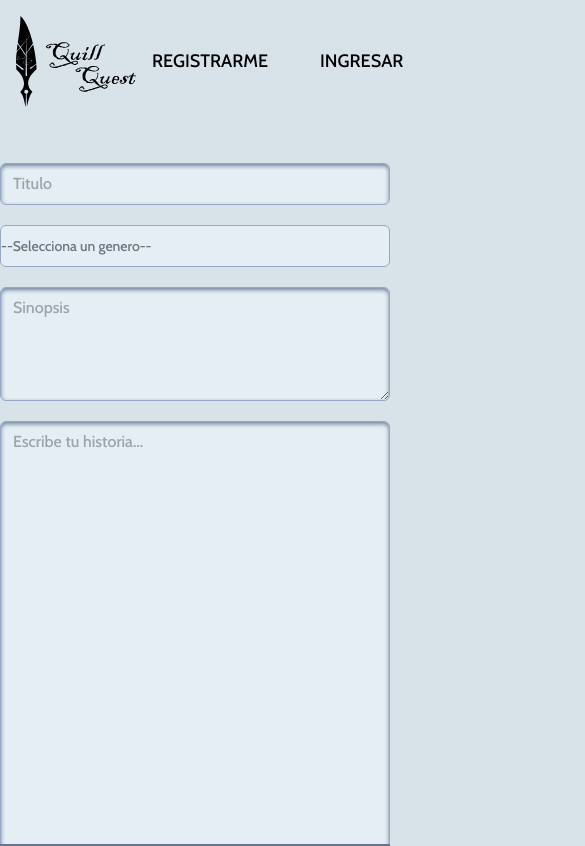
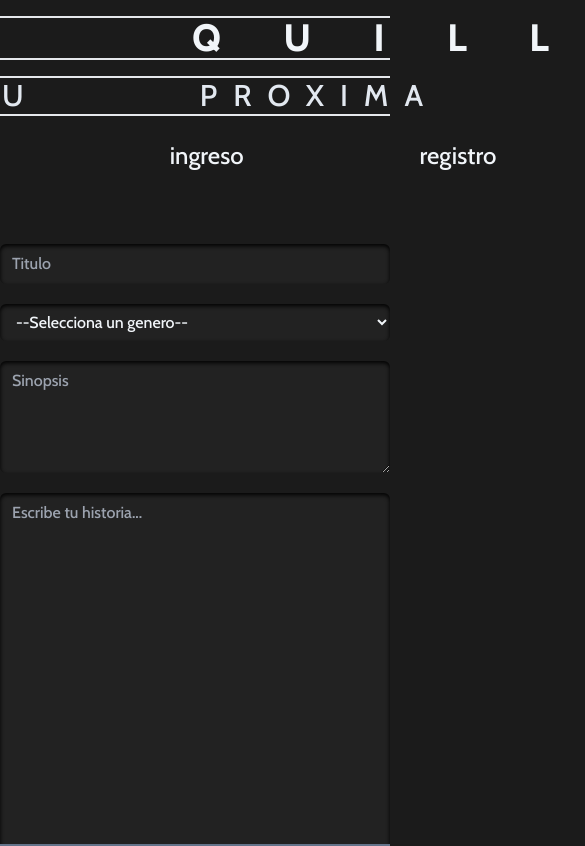
Before and after one commit to SebastianColmenares/quillquest, a Next.js app: page /nuevaEscritura in a window 390 px wide. Shown: the top 846 px of the page, 585 px wide, since content can reach past the window. Built offline with nearby package versions, Linux system fonts and the light colour scheme; no server answers; what tailwindcss-bg-patterns would draw is missing.

Commit message:
Nuevo Diseno

```diff
--- a/src/app/biblioteca/page.jsx
+++ b/src/app/biblioteca/page.jsx
@@ -20,7 +20,7 @@ export default async function bibliotecaPage() {
   const books = await getBooks();
 
   return (
-    <div className='container max-w-4xl mx-auto py-8 text-black'>
+    <div className='container max-w-4xl mx-auto py-8'>
         <div className='text-4xl'>
           <h1>Biblioteca</h1>
         </div>
--- a/src/app/client/page.jsx
+++ b/src/app/client/page.jsx
@@ -30,7 +30,7 @@ export default async function ClientPage()
    {
         return(
             <>
-                <div className='container max-w-4xl mx-auto py-8 text-black'>
+                <div className='container max-w-4xl mx-auto py-8'>
                     <div className={fugaz.className}>
                     <h1 className='text-4xl'>Mis Libros</h1>
                     </div>
--- a/src/app/globals.css
+++ b/src/app/globals.css
@@ -7,11 +7,12 @@ body
     /*@apply bg-gradient-to-r from-amber-600 from-10% via-amber-400 via-30% to-teal-400 to-90%;
     /* background: rgb(124,98,83);
     /* background: linear-gradient(90deg, rgba(124,98,83,1) 0%, rgba(218,180,141,1) 38%, rgba(108,118,110,1) 73%, rgba(60,80,81,1) 100%); */
-    background: #d7e2e9ff;
+    background: #1b1b1bff;
     padding: 0;
     margin: 0;
     width: 100%;
     height: 100%;
+    color: #f1f5f9;
 
 
     font-family: Cormorant;
--- a/src/app/nuevaEscritura/page.jsx
+++ b/src/app/nuevaEscritura/page.jsx
@@ -53,13 +53,13 @@ export default function NuevaEscritura()
   };
 
   return (
-    <form onSubmit={handleSubmit} className="max-w-2xl mx-auto my-10">
+    <form onSubmit={handleSubmit} className="max-w-3xl mx-auto my-16">
       <div className="mb-5">
         <input type="text" id="title" value={title} onChange={handleTitleChange}
-          className="mt-1 block w-full px-3 shadow-inner shadow-[#6d809aff] py-2 bg-[#e4eef4] border border-[#96a8c5ff] rounded-md focus:outline-none focus:ring-indigo-500 focus:border-indigo-500" placeholder='Titulo' />
+          className="mt-1 block w-full px-3 shadow-inner bg-[#222222] shadow-black py-2 rounded-md" placeholder='Titulo' />
       </div>
       <div className="mb-5">
-        <select className="block py-2.5 px-0 w-full text-sm text-gray-500 bg-[#e4eef4] border rounded-md border-[#96a8c5ff] appearance-none  focus:outline-none focus:ring-0 focus:border-indigo-500 peer" onChange={handleGenreChange}>
+        <select className="mt-1 block w-full px-3 shadow-inner bg-[#222222] shadow-black py-2 rounded-md peer" onChange={handleGenreChange}>
           <option selected>--Selecciona un genero--</option>
           <option value="Ficcion">Ficcion</option>
           <option value="No-Ficticia">No-Ficticia</option>
@@ -72,11 +72,11 @@ export default function NuevaEscritura()
       </div>
       <div className="mb-5">
         <textarea value={description} onChange={handleDescriptionChange} rows="4"
-          className="mt-1 block w-full px-3 py-2 bg-[#e4eef4] border border-[#96a8c5ff] rounded-md shadow-inner shadow-[#6d809aff] focus:outline-none focus:ring-indigo-500 focus:border-indigo-500" resize='none' placeholder='Sinopsis'></textarea>
+          className="mt-1 block w-full px-3 shadow-inner bg-[#222222] shadow-black py-2 rounded-md" resize='none' placeholder='Sinopsis'></textarea>
       </div>
       <div className="mb-5">
         <textarea value={content} onChange={handleContentChange} rows="20"
-          className="mt-1 block w-full px-3 py-2 bg-[#e4eef4] border border-[#96a8c5ff] rounded-md shadow-inner shadow-[#6d809aff] focus:outline-none focus:ring-indigo-500 focus:border-indigo-500" placeholder='Escribe tu historia...'>  </textarea>
+          className="mt-1 block w-full px-3 shadow-inner bg-[#222222] shadow-black py-2 rounded-md" placeholder='Escribe tu historia...'>  </textarea>
       </div>
 
       <button type="submit" className="w-full px-4 py-2 bg-indigo-600 text-white rounded-md hover:bg-indigo-700 focus:outline-none focus:bg-indigo-700">
--- a/src/components/Books.jsx
+++ b/src/components/Books.jsx
@@ -10,7 +10,7 @@ export default function Books({id, title, description, authorName, dateCreated,
         return(
         <div>
                 <div className='flex items-center justify-center m-4 '>
-                    <div className="container p-10 mx-auto bg-[#c4dbff] hover:bg-[#e3eeff] shadow-lg shadow-[#677fa4] rounded-2xl hover:scale-125 transition duration-300">
+                    <div className="container p-10 mx-auto bg-[#ff88ef] hover:bg-[#fdd0f7] shadow-lg shadow-black rounded-2xl hover:scale-125 transition duration-300">
                         <div className="text-md mt-5">
                             <div className="text-center mb-12">
                                 <div className={oswald.className}>
--- a/src/components/TopNavbar.jsx
+++ b/src/components/TopNavbar.jsx
@@ -11,49 +11,63 @@ async function Navbar() {
     <>
       {!session?.user ? (
         <>
-          <header className='max-w-screen flex flex-wrap items-center justify-between mx-auto p-4'>
-                <nav className='flex justify-between items-center container mx-auto'>
-
-                        <TransitionImageLink href='/' />
-
-                    <div className="flex md:order-2 space-x-3 md:space-x-0 rtl:space-x-reverse gap-2">
-
-                        <div className='group flex items-center uppercase text-lg rounded-3xl p-4 hover:bg-[#abfed4] hover:text-[#000] transition duration-300'>
-                        <TransitionLink href="/auth/registro" label="Registrarme"/>
-                        </div>
-                        <div className='group flex items-center uppercase text-lg rounded-3xl p-4 hover:bg-[#fbffbc] hover:text-[#000] transition duration-300'>
-                        <TransitionLink href="/auth/ingreso" label="Ingresar"/>
-                        </div>
-                    </div>
-                </nav>
-            </header>
+          <div className="font-black text-slate-100 items-center flex justify-between px-48 text-4xl border-b-2 border-t-2 mt-4">
+            <span className="tracking-[4rem]">QUILL</span>
+            <TransitionImageLink href="/"/>
+            <span className="tracking-[4rem]">QUEST</span>
+          </div>
+          <div className="text-slate-200 gap-40 flex justify-center text-3xl border-b-2 border-t-2 mt-4">
+            <span className="tracking-[1rem]">DESCUBRE</span>
+            <span className="tracking-[1rem]">TU</span>
+            <span className="tracking-[1rem]">PROXIMA</span>
+            <span className="tracking-[1rem]">HISTORIA</span>
+          </div>
+          <div className="text-slate-100 text-2xl flex justify-center mt-4 mb-4">
+            <ul className="flex gap-40">
+                <div className=" p-2 hover:bg-lime-300 hover:text-black rounded-xl transition duration-400">
+                  <TransitionLink href="/biblioteca" label="biblioteca"/>
+                </div>
+                <div className=" p-2 hover:bg-amber-300 hover:text-black rounded-xl transition duration-400">
+                  <TransitionLink href="/auth/ingreso" label="ingreso"/>
+                </div>
+                <div className=" p-2 hover:bg-sky-300 hover:text-black rounded-xl transition duration-400">
+                  <TransitionLink href="/auth/registro" label="registro"/>
+                </div>
+            </ul>
+          </div>
         </>
         ) : (
         <>
-            <header className='max-w-screen flex flex-wrap items-center justify-between mx-auto p-4'>
-                <nav className='flex justify-between items-center container mx-auto'>
-                <TransitionImageLink href='/' />
-                    <ul className='flex flex-1 justify-center items-center gap-16'>
-                    <li className="group flex items-center uppercase text-xl rounded-3xl p-4 cursor-pointer hover:bg-[#b09cff] hover:text-[#000] transition duration-300">
-                            <TransitionLink href="/biblioteca" label="Biblioteca"/>
-                      </li>
-                      <li className="group flex items-center uppercase text-xl rounded-3xl p-4 cursor-pointer hover:bg-[#9cffe3] hover:text-[#000] transition duration-300">
-                            <TransitionLink href="/nuevaEscritura" label="Escribir historia"/>
-                      </li>
-                    </ul>
-
-                    <div className="flex md:order-2 space-x-3 md:space-x-0 rtl:space-x-reverse gap-2">
-
-                        <li className="group flex items-center uppercase text-xl rounded-3xl p-4 cursor-pointer hover:bg-[#f4feab] hover:text-[#000] transition duration-300">
-                            <TransitionLink href="/client" label="Mi perfil"/>
-                        </li>
-
-                        <li className="group flex items-center uppercase text-md rounded-3xl p-4 cursor-pointer hover:bg-[#ffab9c] hover:text-[#000] transition duration-300">
-                            <TransitionLink href="/api/auth/signout" label="Signout"/>
-                        </li>
-                    </div>
-                </nav>
-            </header>
+            <div className="font-black text-slate-100 items-center flex justify-between px-48 text-4xl border-b-2 border-t-2 mt-4">
+              <span className="tracking-[4rem]">QUILL</span>
+              <TransitionImageLink href="/"/>
+              <span className="tracking-[4rem]">QUEST</span>
+            </div>
+            <div className="text-slate-200 gap-40 flex justify-center text-3xl border-b-2 border-t-2 mt-4">
+              <span className="tracking-[1rem]">DESCUBRE</span>
+              <span className="tracking-[1rem]">TU</span>
+              <span className="tracking-[1rem]">PROXIMA</span>
+              <span className="tracking-[1rem]">HISTORIA</span>
+            </div>
+            <div className="text-slate-100 text-2xl flex justify-center mt-4 mb-4">
+              <ul className="flex gap-40">
+                <div className=" p-2 hover:bg-purple-300 hover:text-black rounded-xl transition duration-400">
+                  <TransitionLink href="/" label="menu"/>
+                </div>
+                <div className=" p-2 hover:bg-lime-300 hover:text-black rounded-xl transition duration-400">
+                  <TransitionLink href="/biblioteca" label="biblioteca"/>
+                </div>
+                <div className=" p-2 hover:bg-amber-300 hover:text-black rounded-xl transition duration-400">
+                  <TransitionLink href="/nuevaEscritura" label="escribir historia"/>
+                </div>
+                <div className=" p-2 hover:bg-sky-300 hover:text-black rounded-xl transition duration-400">
+                  <TransitionLink href="/client" label="mi perfil"/>
+                </div>
+                <div className=" p-2 hover:bg-rose-300 hover:text-black rounded-xl transition duration-400">
+                  <TransitionLink href="/api/auth/signout" label="salir"/>
+                </div>
+              </ul>
+            </div>
         </>
         )
       }
--- a/src/components/TransitionImageLink.jsx
+++ b/src/components/TransitionImageLink.jsx
@@ -2,7 +2,7 @@
 import { usePathname, useRouter } from "next/navigation";
 import { animatePageOut } from "@/utils/animations";
 import Image from "next/image";
-import logoQQ from "../../public/img/Logo_y_Letras.svg";
+import logoQQ from "../../public/img/QQLogo_blanco.svg";
 
 export default function TransitionImageLink({href}) {
     const router = useRouter();
@@ -15,6 +15,6 @@ export default function TransitionImageLink({href}) {
         }
     }
     return (
-        <Image className="cursor-pointer" onClick={handleClick} src={logoQQ} alt="Quill Quest" width={120}/>
+        <Image className="cursor-pointer" onClick={handleClick} src={logoQQ} alt="Quill Quest" width={20}/>
     )
 }
--- a/src/components/TransitionLink.jsx
+++ b/src/components/TransitionLink.jsx
@@ -13,8 +13,8 @@ export default function TransitionLink({href, label}) {
         }
     }
     return (
-        <div className="cursor-pointer" onClick={handleClick}>
+        <p className="cursor-pointer" onClick={handleClick}>
             {label}
-        </div>
+        </p>
     )
 }
```
Also changed, not shown: src/app/page.jsx (+32 -34 lines), public/img/QQLogo_blanco.svg (added).
